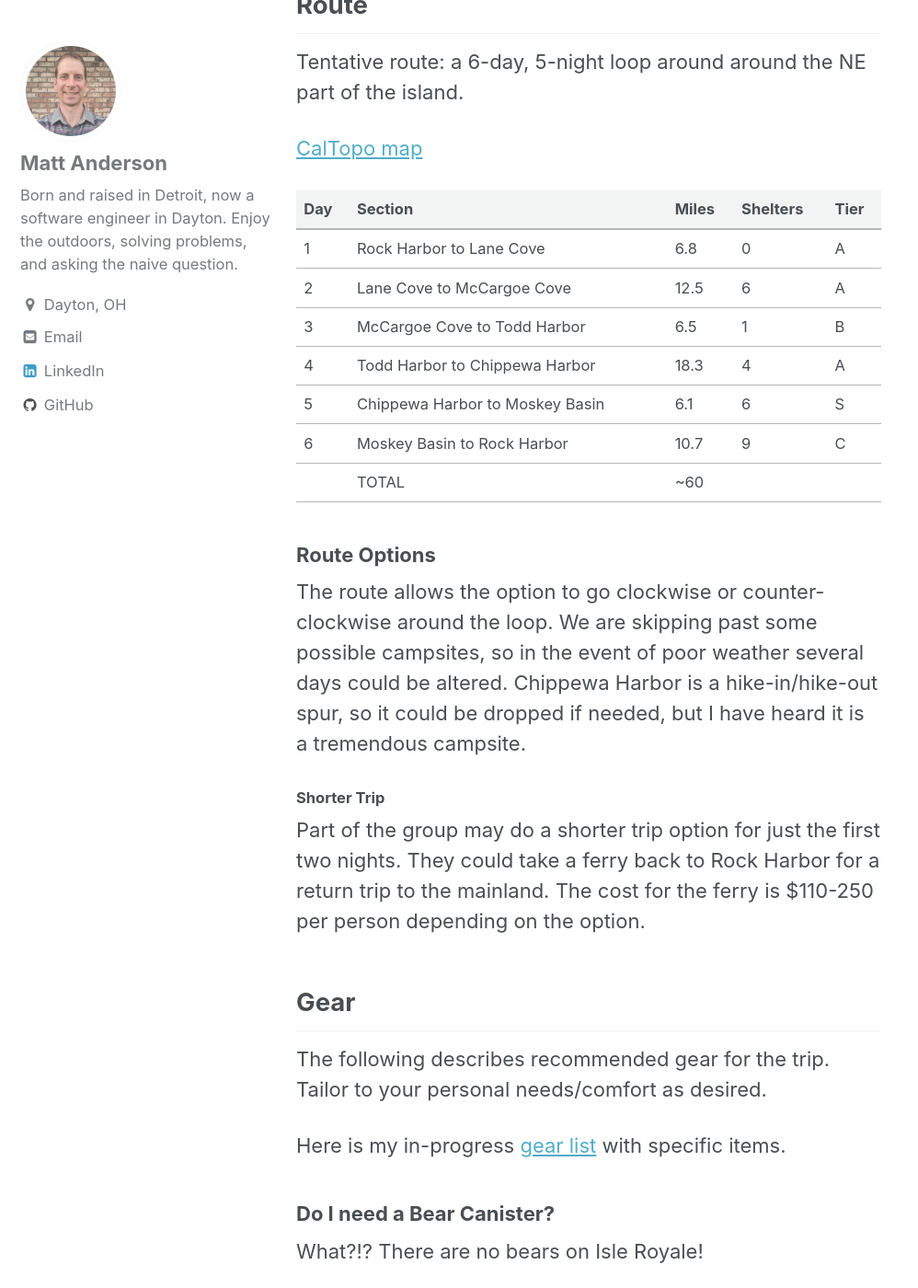
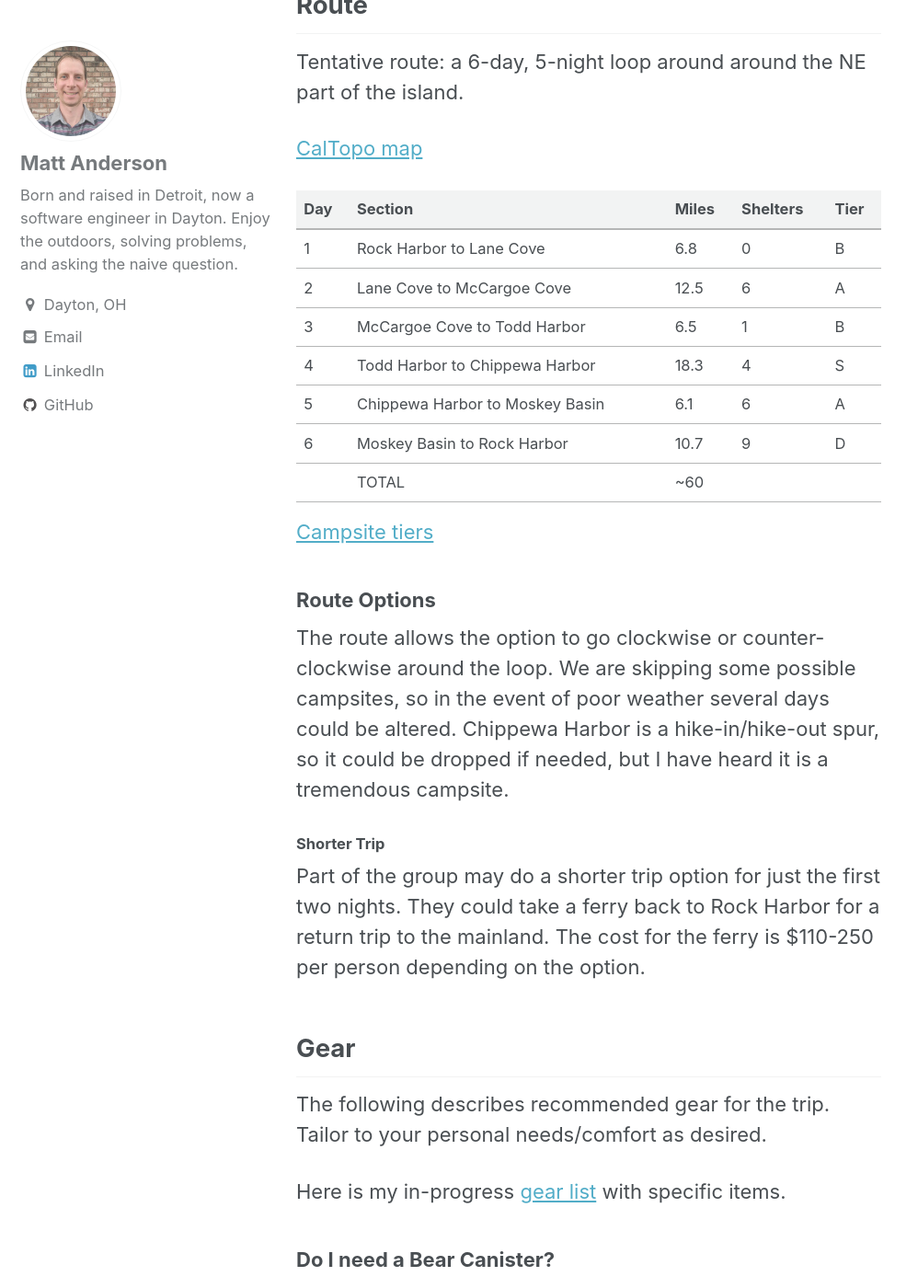
Before and after one commit to mattbanderson/mattbanderson.github.io, a Jekyll site: the page built from _pages/isle-royale-trip-2026.md, in a window 1280 px wide and 1400 px high, scrolled down 2877 px. Shown: the whole window at 92% size, without its empty margins (0-998 px from the left). Built offline with Jekyll 4.4.1, drawn with Linux system fonts in a browser that asks for light colours.

Commit message:
Add link to campsite tier rankings and fix CalTopo URL

```diff
--- a/_pages/isle-royale-trip-2026.md
+++ b/_pages/isle-royale-trip-2026.md
@@ -75,22 +75,24 @@ We must also fill out a trip permit at the Rock Harbor visitor center.
 
 Tentative route: a 6-day, 5-night loop around around the NE part of the island.
 
-[CalTopo map](https://caltopo.com/m/C3KNTR2h)
+[CalTopo map](https://caltopo.com/m/C3KNTR2)
 
 | Day | Section                                     | Miles | Shelters | Tier |
 |-----|---------------------------------------------|-------|----------|------|
-|  1  | Rock Harbor to Lane Cove                    |  6.8  |    0     |  A   |
+|  1  | Rock Harbor to Lane Cove                    |  6.8  |    0     |  B   |
 |  2  | Lane Cove to McCargoe Cove                  | 12.5  |    6     |  A   |
 |  3  | McCargoe Cove to Todd Harbor                |  6.5  |    1     |  B   |
-|  4  | Todd Harbor to Chippewa Harbor              | 18.3  |    4     |  A   |
-|  5  | Chippewa Harbor to Moskey Basin             |  6.1  |    6     |  S   |
-|  6  | Moskey Basin to Rock Harbor                 | 10.7  |    9     |  C   |
+|  4  | Todd Harbor to Chippewa Harbor              | 18.3  |    4     |  S   |
+|  5  | Chippewa Harbor to Moskey Basin             |  6.1  |    6     |  A   |
+|  6  | Moskey Basin to Rock Harbor                 | 10.7  |    9     |  D   |
 |     | TOTAL                                       | ~60   |          |
+
+[Campsite tiers](https://www.reddit.com/r/isleroyale/comments/1mdbih4/isle_royale_campground_tier_list/)
 
 ### Route Options
 
 The route allows the option to go clockwise or counter-clockwise around the loop.
-We are skipping past some possible campsites, so in the event of poor weather several days could be altered.
+We are skipping some possible campsites, so in the event of poor weather several days could be altered.
 Chippewa Harbor is a hike-in/hike-out spur, so it could be dropped if needed, but I have heard it is a tremendous campsite.
 
 
```
